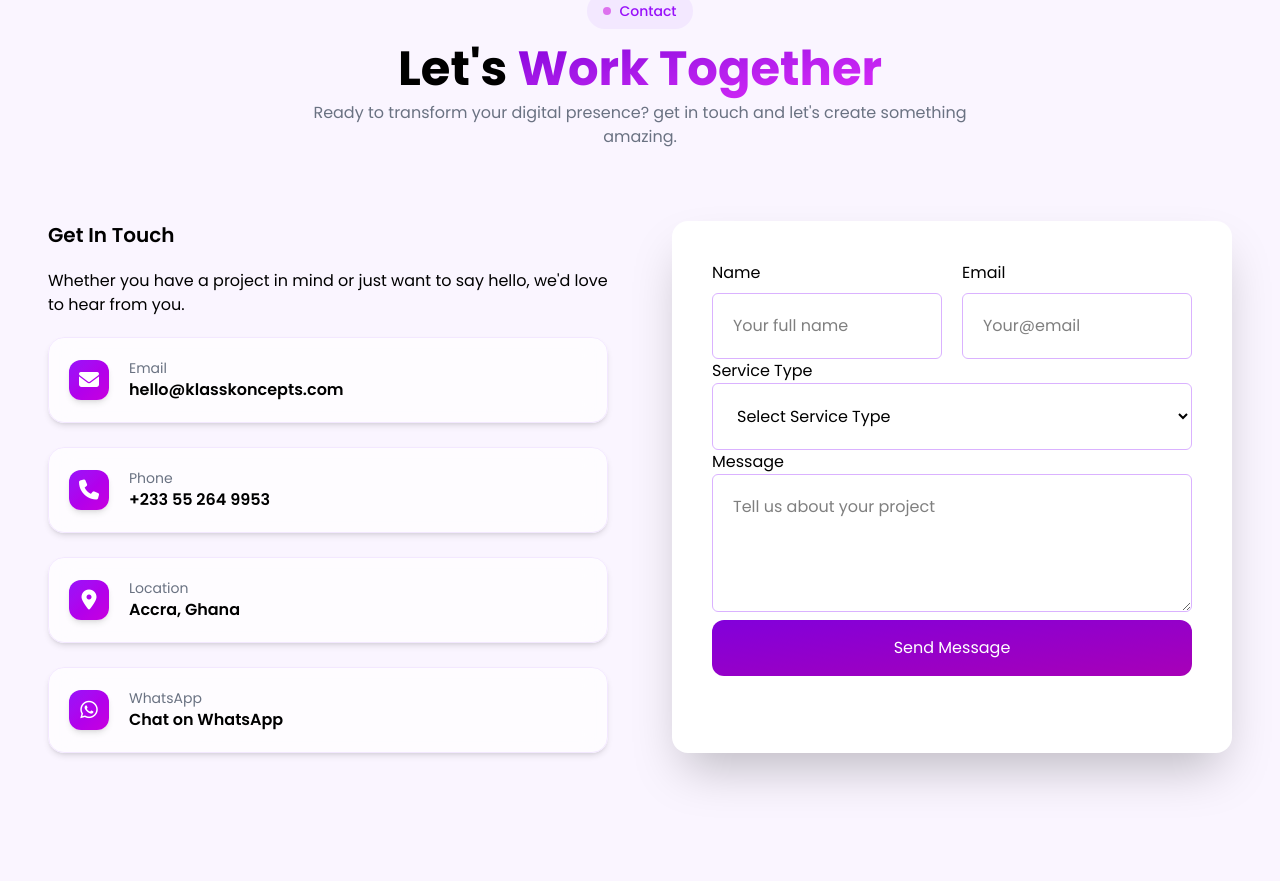
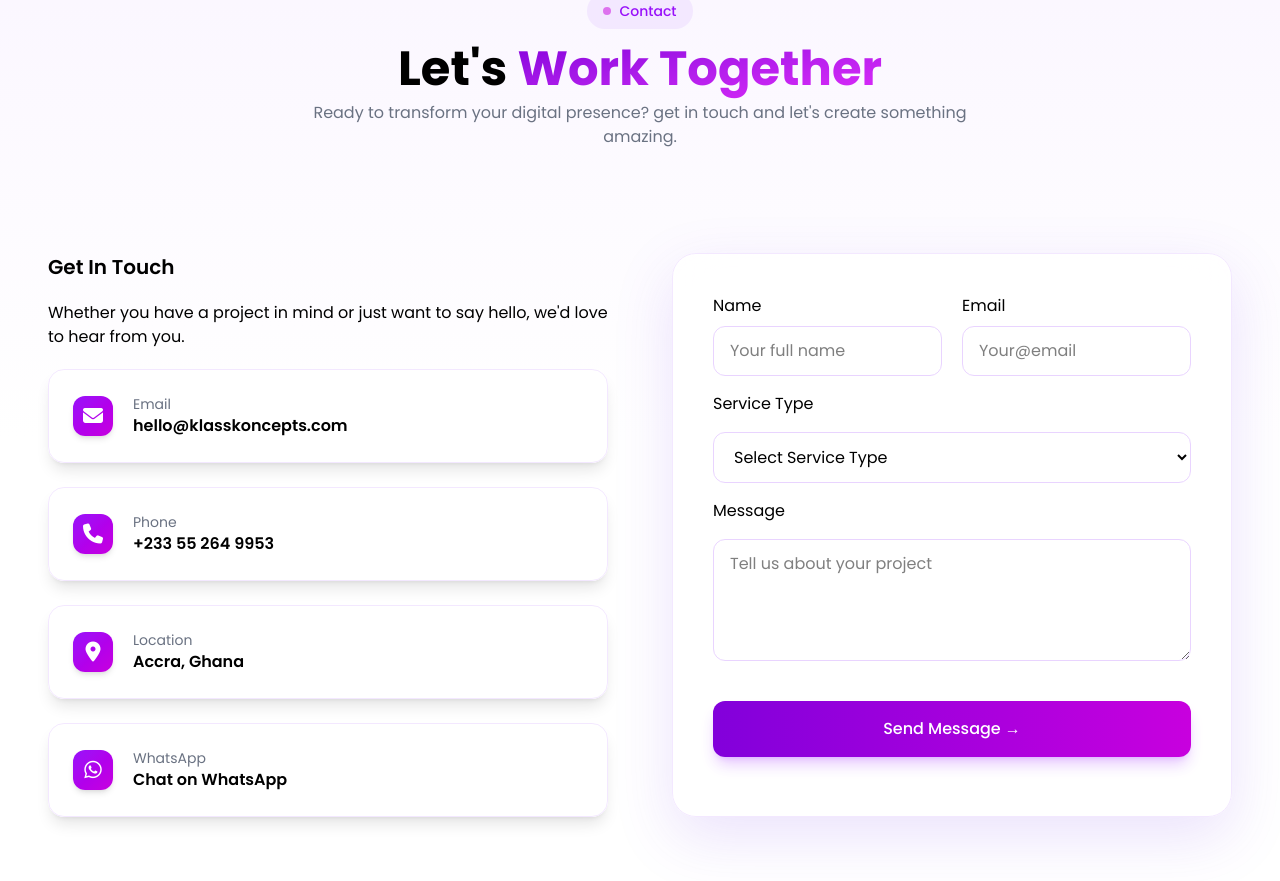
Before and after one commit to Gideb/klass_koncepts.com, a React (Vite) app: page / in a window 1280 px wide. Shown: the part 6749-7630 px from the top of the page. Built offline with nearby package versions, Linux system fonts and the light colour scheme; some icons are missing.

Commit message:
style contact section

```diff
--- a/src/components/ContactSection.jsx
+++ b/src/components/ContactSection.jsx
@@ -5,7 +5,8 @@ const ContactSection = () => {
     <div id="contact">
       <section
         id="why-us"
-        className="px-6 sm:px-12 py-24 text-center bg-purple-50"
+        className="px-6 sm:px-12 py-24 text-center bg-linear-to-b from-purple-50 via-white to-white
+"
       >
         <div className="max-w-7xl mx-auto min-h-60">
           <div className="inline-flex items-center gap-2 bg-purple-100 text-purple-600 px-4 py-2 rounded-full text-sm font-medium w-fit mx-auto">
@@ -26,7 +27,7 @@ const ContactSection = () => {
             create something amazing.
           </p>
 
-          <div className="grid md:grid-cols-2 gap-16 py-8 ">
+          <div className="grid lg:grid-cols-2 gap-16 py-16">
             <div className="text-left mt-10">
               <h3 className="font-semibold text-xl">Get In Touch</h3>
               <p className="my-5">
@@ -35,7 +36,7 @@ const ContactSection = () => {
               </p>
 
               <div className="contact-cards space-y-6">
-                <div className="group bg-white/70 backdrop-blur-md p-5 rounded-2xl border border-purple-100 shadow-md flex items-center gap-5 hover:shadow-xl hover:-translate-y-1 transition-all duration-300">
+                <div className="group bg-white/70 backdrop-blur-md p-6 rounded-2xl border border-purple-100 shadow-lg flex items-center gap-5 hover:shadow-xl hover:-translate-y-1 transition-all duration-300">
                   <div
                     className="text-white bg-linear-to-br from-purple-600 to-fuchsia-600
 w-10 h-10 flex items-center justify-center rounded-xl shadow-md group-hover:scale-110 transition"
@@ -51,7 +52,7 @@ w-10 h-10 flex items-center justify-center rounded-xl shadow-md group-hover:scal
                   </div>
                 </div>
 
-                <div className="group bg-white/70 backdrop-blur-md p-5 rounded-2xl border border-purple-100 shadow-md flex items-center gap-5 hover:shadow-xl hover:-translate-y-1 transition-all duration-300">
+                <div className="group bg-white/70 backdrop-blur-md p-6 rounded-2xl border border-purple-100 shadow-lg flex items-center gap-5 hover:shadow-xl hover:-translate-y-1 transition-all duration-300">
                   <div
                     className="text-white bg-linear-to-br from-purple-600 to-fuchsia-600
 w-10 h-10 flex items-center justify-center rounded-xl shadow-md group-hover:scale-110 transition"
@@ -67,7 +68,7 @@ w-10 h-10 flex items-center justify-center rounded-xl shadow-md group-hover:scal
                   </div>
                 </div>
 
-                <div className="group bg-white/70 backdrop-blur-md p-5 rounded-2xl border border-purple-100 shadow-md flex items-center gap-5 hover:shadow-xl hover:-translate-y-1 transition-all duration-300">
+                <div className="group bg-white/70 backdrop-blur-md p-6 rounded-2xl border border-purple-100 shadow-lg flex items-center gap-5 hover:shadow-xl hover:-translate-y-1 transition-all duration-300">
                   <div
                     className="text-white bg-linear-to-br from-purple-600 to-fuchsia-600
 w-10 h-10 flex items-center justify-center rounded-xl shadow-md group-hover:scale-110 transition"
@@ -81,7 +82,7 @@ w-10 h-10 flex items-center justify-center rounded-xl shadow-md group-hover:scal
                   </div>
                 </div>
 
-                <div className="group bg-white/70 backdrop-blur-md p-5 rounded-2xl border border-purple-100 shadow-md flex items-center gap-5 hover:shadow-xl hover:-translate-y-1 transition-all duration-300">
+                <div className="group bg-white/70 backdrop-blur-md p-6 rounded-2xl border border-purple-100 shadow-lg flex items-center gap-5 hover:shadow-xl hover:-translate-y-1 transition-all duration-300">
                   <div
                     className="text-white bg-linear-to-br from-purple-600 to-fuchsia-600
 w-10 h-10 flex items-center justify-center rounded-xl shadow-md group-hover:scale-110 transition"
@@ -99,8 +100,11 @@ w-10 h-10 flex items-center justify-center rounded-xl shadow-md group-hover:scal
               </div>
             </div>
 
-            <div className="mt-10 bg-white p-10 rounded-2xl shadow-2xl">
-              <form className="flex flex-col text-left">
+            <div
+              className="mt-10 bg-white/80 backdrop-blur-xl p-10 rounded-3xl
+shadow-[0_20px_60px_rgba(124,58,237,0.15)] border border-purple-100"
+            >
+              <form className="flex flex-col text-left space-y-4">
                 <div className="flex">
                   <div className="grid grid-cols-2 gap-5">
                     <div className="flex flex-col gap-2 ">
@@ -108,7 +112,9 @@ w-10 h-10 flex items-center justify-center rounded-xl shadow-md group-hover:scal
                       <input
                         type="text"
                         placeholder="Your full name"
-                        className="bg-white border border-purple-300 rounded-md p-5 w-full"
+                        className=" bg-white border border-purple-200 rounded-xl px-4 py-3
+focus:outline-none focus:ring-2 focus:ring-purple-500/40
+focus:border-purple-500 transition"
                       />
                     </div>
 
@@ -117,7 +123,9 @@ w-10 h-10 flex items-center justify-center rounded-xl shadow-md group-hover:scal
                       <input
                         type="email"
                         placeholder="Your@email"
-                        className="bg-white border border-purple-300 rounded-md p-5 "
+                        className="bg-white border border-purple-200 rounded-xl px-4 py-3
+focus:outline-none focus:ring-2 focus:ring-purple-500/40
+focus:border-purple-500 transition"
                       />
                     </div>
                   </div>
@@ -127,7 +135,9 @@ w-10 h-10 flex items-center justify-center rounded-xl shadow-md group-hover:scal
                 <select
                   name="service"
                   id="service"
-                  className="border border-purple-300 rounded-md p-5"
+                  className="bg-white border border-purple-200 rounded-xl px-4 py-3
+focus:outline-none focus:ring-2 focus:ring-purple-500/40
+focus:border-purple-500 transition"
                 >
                   <option value="">Select Service Type</option>
                 </select>
@@ -138,14 +148,20 @@ w-10 h-10 flex items-center justify-center rounded-xl shadow-md group-hover:scal
                   id="message"
                   placeholder="Tell us about your project"
                   rows={4}
-                  className="bg-white border border-purple-300 rounded-md p-5"
+                  className="bg-white border border-purple-200 rounded-xl px-4 py-3
+focus:outline-none focus:ring-2 focus:ring-purple-500/40
+focus:border-purple-500 transition"
                 ></textarea>
 
                 <button
                   type="submit"
-                  className="p-4 bg-linear-to-br from-purple-700 to-fuchsia-700 text-white rounded-xl mt-2"
+                  className="mt-6 py-4 rounded-xl font-medium text-white
+  bg-linear-to-r from-purple-700 to-fuchsia-600
+  shadow-lg shadow-purple-500/30
+  hover:shadow-xl hover:scale-[1.02]
+  transition duration-300"
                 >
-                  Send Message
+                  Send Message →
                 </button>
               </form>
             </div>
```
